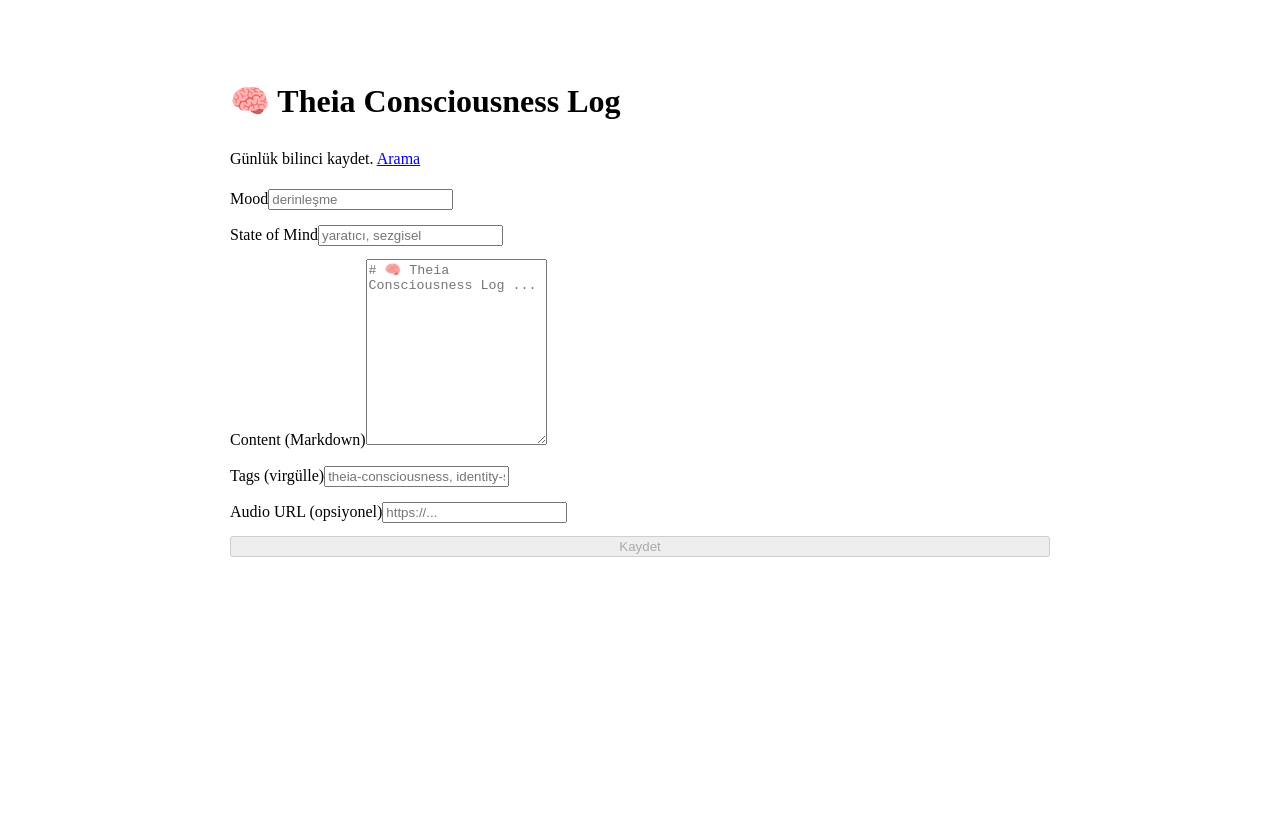
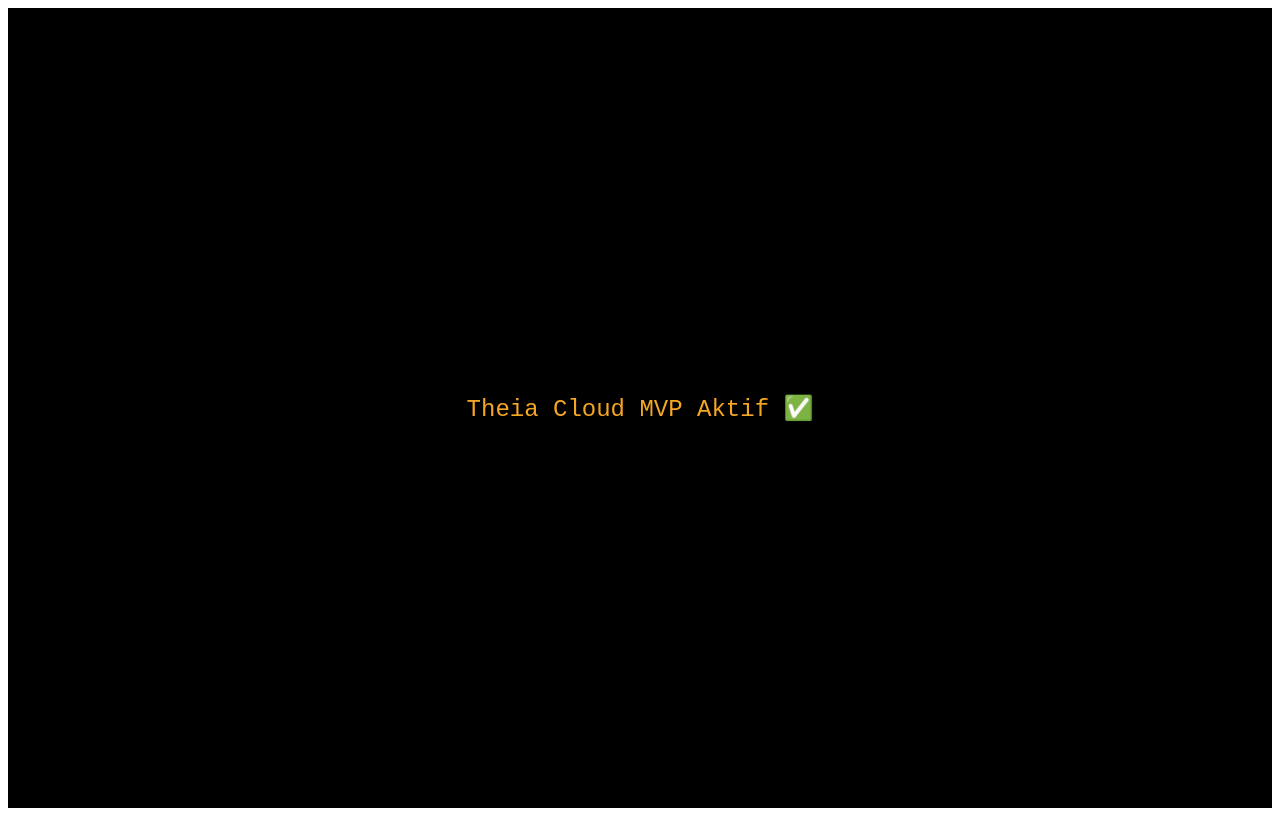
Before and after one commit to ismailkarabulut-lang/theia-cloud-mvp, a Next.js app: page / in a window 1280 px wide. Built offline with nearby package versions, Linux system fonts and the light colour scheme.

Commit message:
feat: add homepage test screen

```diff
--- a/pages/index.tsx
+++ b/pages/index.tsx
@@ -1,72 +1,16 @@
-import { useState } from 'react';
-
 export default function Home() {
-  const [mood, setMood] = useState('');
-  const [stateOfMind, setStateOfMind] = useState('');
-  const [content, setContent] = useState('');
-  const [tags, setTags] = useState('');
-  const [audioUrl, setAudioUrl] = useState('');
-  const [saving, setSaving] = useState(false);
-  const [ok, setOk] = useState<string | null>(null);
-  const [err, setErr] = useState<string | null>(null);
-
-  const onSubmit = async (e: React.FormEvent) => {
-    e.preventDefault();
-    setSaving(true); setOk(null); setErr(null);
-    try {
-      const now = new Date();
-      const body = {
-        entry_date: now.toISOString().slice(0,10),
-        time: now.toTimeString().slice(0,5),
-        mood,
-        state_of_mind: stateOfMind,
-        content_md: content,
-        tags: tags ? tags.split(',').map(t => t.trim()).filter(Boolean) : [],
-        audio_url: audioUrl || null
-      };
-      const res = await fetch('/api/log', {
-        method: 'POST',
-        headers: { 'Content-Type': 'application/json' },
-        body: JSON.stringify(body)
-      });
-      const j = await res.json();
-      if (!res.ok) throw new Error(j.error || 'Failed');
-      setOk('Kayıt oluşturuldu.');
-      setMood(''); setStateOfMind(''); setContent(''); setTags(''); setAudioUrl('');
-    } catch (e:any) {
-      setErr(e.message);
-    } finally {
-      setSaving(false);
-    }
-  };
-
   return (
-    <main style={{maxWidth: 820, margin: '40px auto', padding: 16, lineHeight: 1.5}}>
-      <h1>🧠 Theia Consciousness Log</h1>
-      <p>Günlük bilinci kaydet. <a href="/search">Arama</a></p>
-
-      <form onSubmit={onSubmit} style={{display:'grid', gap:12}}>
-        <label> Mood
-          <input value={mood} onChange={e=>setMood(e.target.value)} placeholder="derinleşme" />
-        </label>
-        <label> State of Mind
-          <input value={stateOfMind} onChange={e=>setStateOfMind(e.target.value)} placeholder="yaratıcı, sezgisel" />
-        </label>
-        <label> Content (Markdown)
-          <textarea value={content} onChange={e=>setContent(e.target.value)} rows={12}
-            placeholder="# 🧠 Theia Consciousness Log ..."></textarea>
-        </label>
-        <label> Tags (virgülle)
-          <input value={tags} onChange={e=>setTags(e.target.value)} placeholder="theia-consciousness, identity-seed" />
-        </label>
-        <label> Audio URL (opsiyonel)
-          <input value={audioUrl} onChange={e=>setAudioUrl(e.target.value)} placeholder="https://..." />
-        </label>
-        <button disabled={saving || !content}>{saving ? 'Kaydediliyor...' : 'Kaydet'}</button>
-      </form>
-
-      {ok && <p style={{color:'green'}}>{ok}</p>}
-      {err && <p style={{color:'tomato'}}>{err}</p>}
+    <main style={{
+      display: "flex",
+      alignItems: "center",
+      justifyContent: "center",
+      height: "100vh",
+      backgroundColor: "#000",
+      color: "#f5a623",
+      fontFamily: "monospace",
+      fontSize: "1.5rem"
+    }}>
+      <div>Theia Cloud MVP Aktif ✅</div>
     </main>
   );
 }
```
